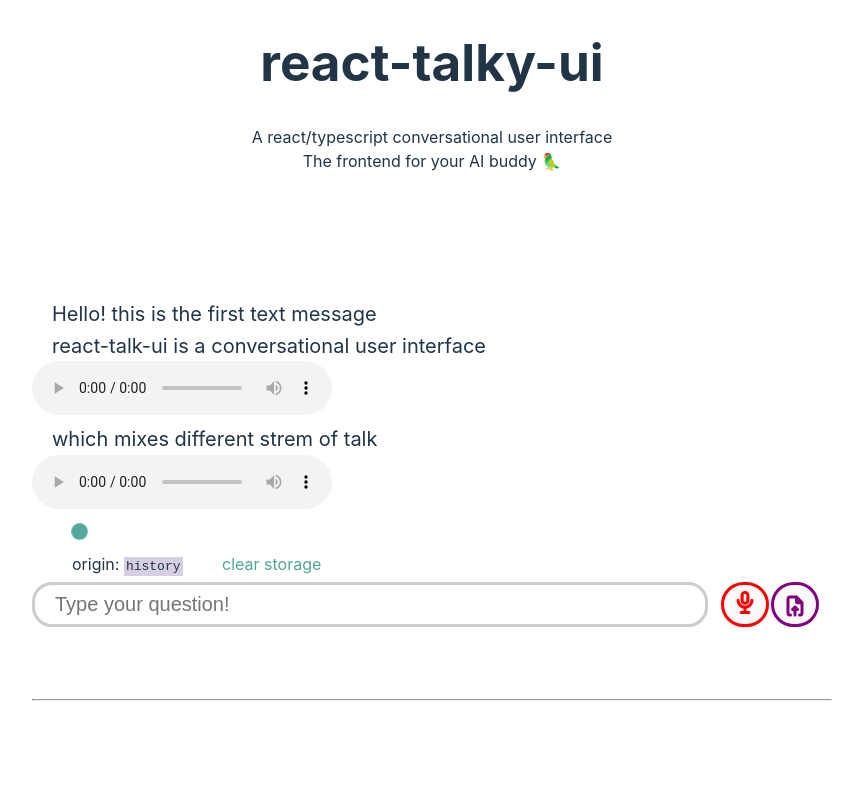
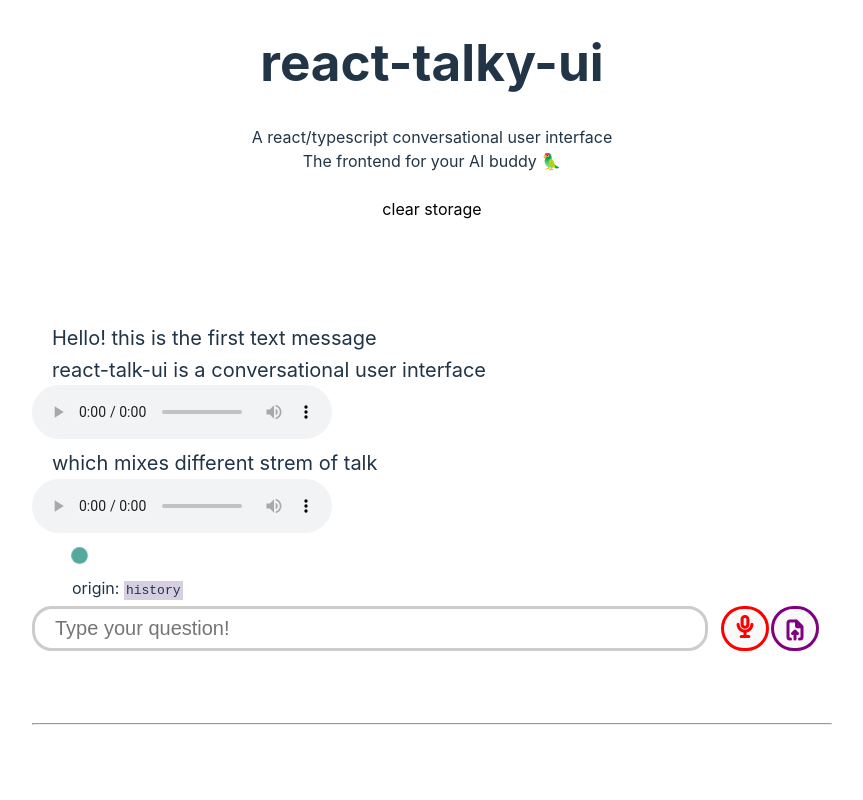
Before and after one commit to Damianofds/react-talky-ui, a React (Vite) app: page / in a window 1280 px wide. Shown: the top 800 px of the page, without its empty margins (208-1071 px from the left). Built offline with nearby package versions, Linux system fonts and the light colour scheme; no server answers.

Commit message:
externalized clear storage component

```diff
--- a/lib/components/ChatBox.tsx
+++ b/lib/components/ChatBox.tsx
@@ -12,7 +12,6 @@ import StreamItem from "./chatbox-entries/BotTextEntry";
 import useLoadChatHistoty from "../hooks/useLoadChatHistory";
 import useBotTalk from "../hooks/useBotTalk";
 import { BotTalkContext } from "./BotTalkContext";
-import ClearStorageButton from "./utils/ClearStorageButton";
 import OriginVisualizer from "./utils/OriginVisualizer";
 import AudioItem from "./chatbox-entries/BotAudioEntry";
 import UserDocumentItem from "./chatbox-entries/UserDocumentEntry";
@@ -282,9 +281,6 @@ const ChatBox: React.FC<ChatBoxProps> = ({
                     }}>
                     <OriginVisualizer origin={origin || "N/A"} />
                 </span>
-                <span style={{ width: "100px", textAlign: "left" }}>
-                    <ClearStorageButton color={themeColor || ""} />
-                </span>
             </div>
         </BotTalkContext.Provider>
     );
--- a/lib/main.ts
+++ b/lib/main.ts
@@ -1 +1,2 @@
 export { default as TalkyUI } from './TalkyUI';
+export { default as ClearStorageButton } from './components/utils/ClearStorageButton';
--- a/src/App.tsx
+++ b/src/App.tsx
@@ -1,5 +1,6 @@
 import "./App.css";
 import TalkyUI from "../lib/TalkyUI";
+import ClearStorageButton from "../lib/components/utils/ClearStorageButton";
 
 const backendConfig = {
     openaiKey: import.meta.env.TALKY_OPENAI_API_KEY,
@@ -16,6 +17,9 @@ function App() {
                 <div>A react/typescript conversational user interface</div>
                 <div>The frontend for your AI buddy 🦜</div>
                 <br />
+                <span style={{ width: "100px", textAlign: "left" }}>
+                    <ClearStorageButton color={"#000000"} />
+                </span>
                 <div
                     style={{
                         width: "80vw",
```
Also changed, not shown: 1 other file (tests, documents, lock files or other folders).
